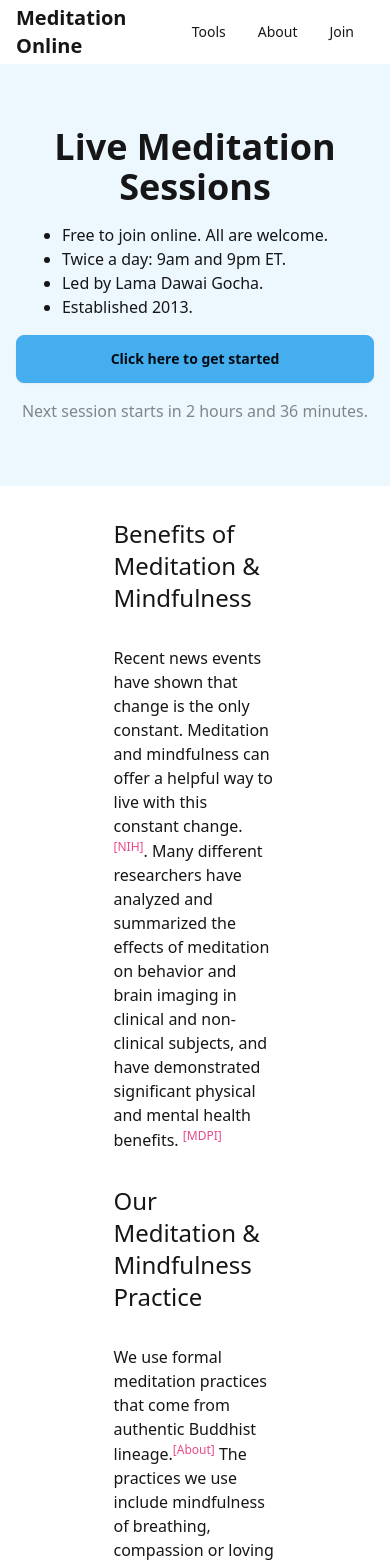
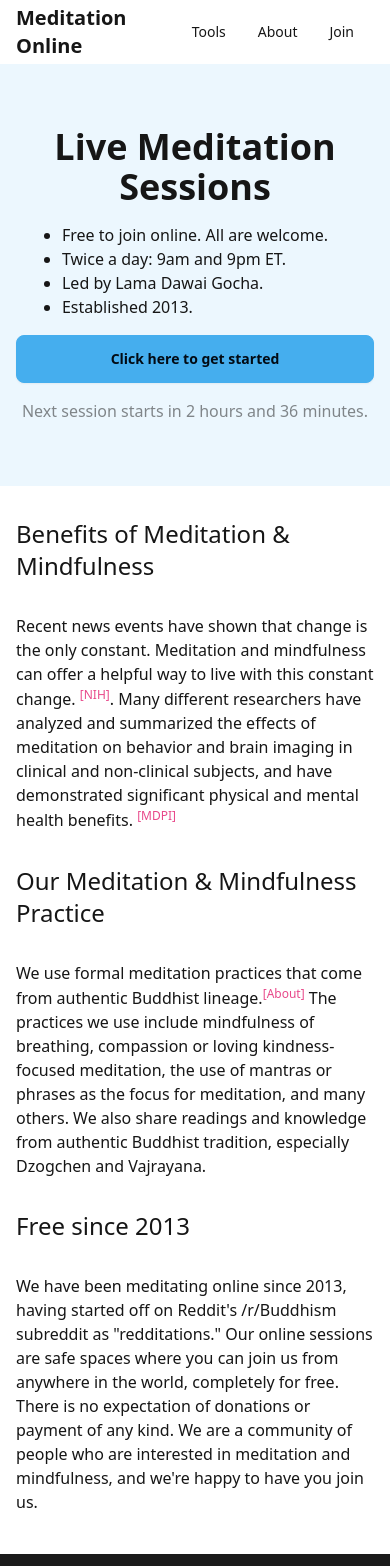
Before and after one commit to mo-sangha/website, a SvelteKit app in the folder frontend/: page / in a window 390 px wide. Shown: the top 1566 px of the page. Built offline with nearby package versions, Linux system fonts and the light colour scheme.

Commit message:
Homepage

```diff
--- a/frontend/src/routes/+page.svelte
+++ b/frontend/src/routes/+page.svelte
@@ -21,7 +21,7 @@
 			</div>
 		</div>
 	</div>
-	<div class="page-content-section w-1/2 mx-auto">
+	<div class="page-content-section w-full md:w-1/2 mx-auto">
 		<h2 class="text-2xl">Benefits of Meditation & Mindfulness</h2>
 		<p>
 			Recent news events have shown that change is the only constant. Meditation and mindfulness can
@@ -35,7 +35,7 @@
 			>
 		</p>
 	</div>
-	<div class="page-content-section w-1/2 mx-auto">
+	<div class="page-content-section w-full md:w-1/2 mx-auto">
 		<h2 class="text-2xl">Our Meditation & Mindfulness Practice</h2>
 		<p>
 			We use formal meditation practices that come from authentic Buddhist lineage.<Citation
@@ -46,7 +46,7 @@
 			share readings and knowledge from authentic Buddhist tradition, especially Dzogchen and Vajrayana.
 		</p>
 	</div>
-	<div class="page-content-section w-1/2 mx-auto">
+	<div class="page-content-section w-full md:w-1/2 mx-auto">
 		<h2 class="text-2xl">Free since 2013</h2>
 		<p>
 			We have been meditating online since 2013, having started off on Reddit's /r/Buddhism
```
